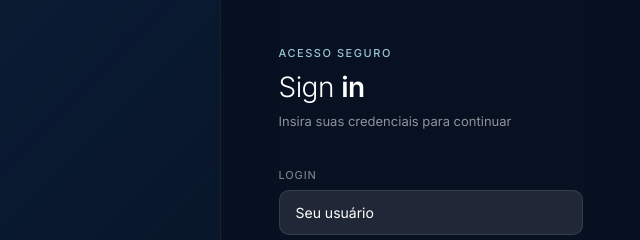
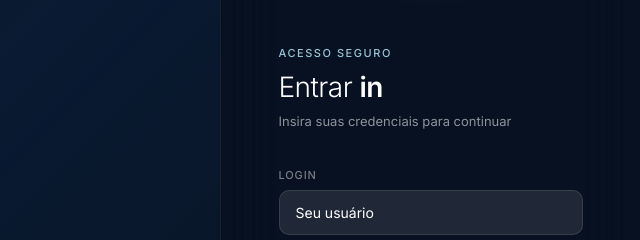
Before and after one commit to kaisenxd777/Auxiliar-de-Vendas, a plain HTML site: page login.html in a window 1280 px wide. Shown: the part 130-370 px from the top of the page, 640-1280 px from the left. Drawn offline with Linux system fonts and the light colour scheme.

Commit message:
login.html

```diff
--- a/login.html
+++ b/login.html
@@ -456,7 +456,7 @@
       </div>
 
       <div class="login-label">Acesso seguro</div>
-      <h2>Sign <span>in</span></h2>
+      <h2>Entrar <span>in</span></h2>
       <p class="subtitle">Insira suas credenciais para continuar</p>
 
       <div class="field">
```
